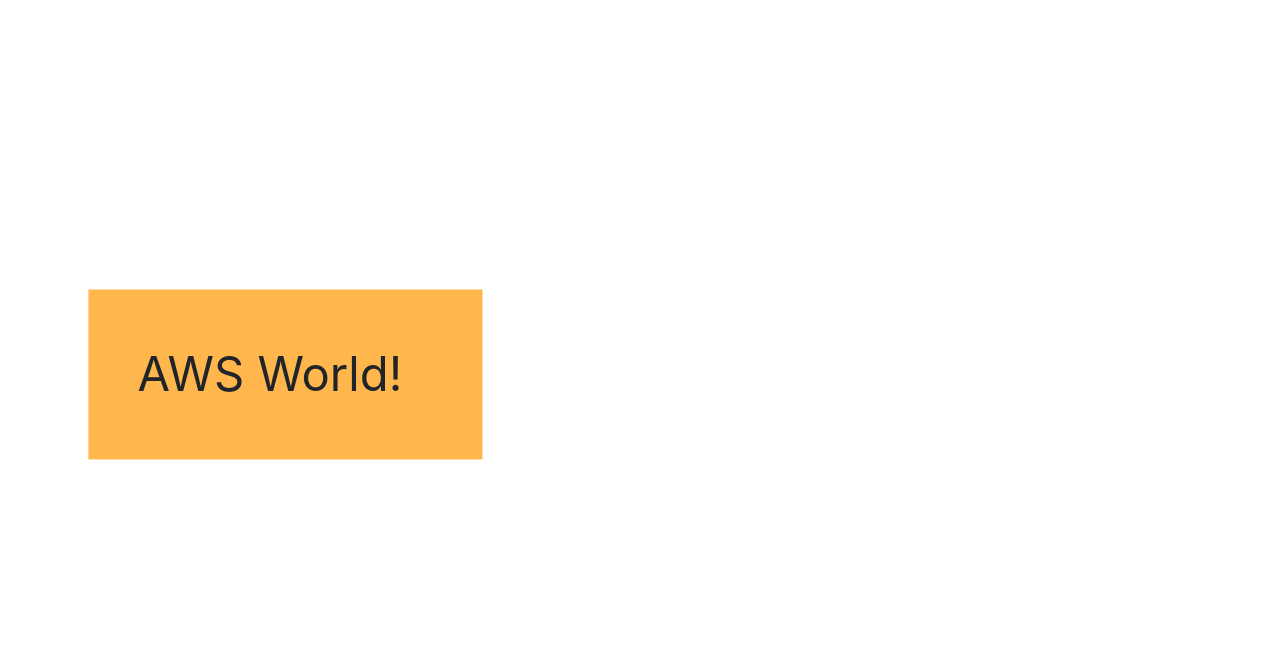
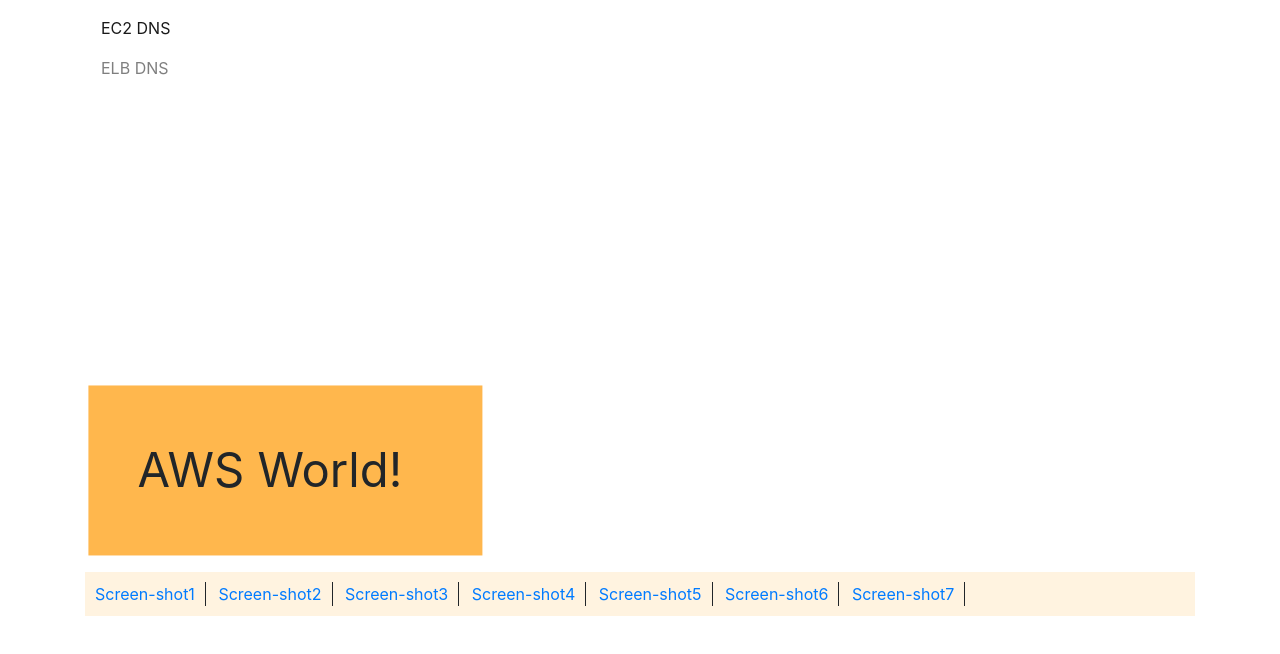
Before and after one commit to grasp/aws_interview, a plain HTML site: page index.html in a window 1280 px wide. Drawn offline with nearby package versions, Linux system fonts and the light colour scheme.

Commit message:
add dns link

```diff
--- a/index.html
+++ b/index.html
@@ -6,6 +6,27 @@
 
 <body>
 <div class="container">
+
+<div>
+<nav class="navbar navbar-light bg-faded">
+
+<ul class="nav navbar-nav">
+<li class="nav-item active">
+   <a href="http://ec2-52-74-159-21.ap-southeast-1.compute.amazonaws.com/" class="nav-link">
+   EC2 DNS</a>
+
+</li>
+
+<li class="nav-item ">
+   <a href="http://awsinterviewelb-1328659711.ap-southeast-1.elb.amazonaws.com/" class="nav-link">
+   ELB DNS</a>
+</li>
+
+</ul>
+
+</nav>
+</div>
+
 <div classs="row flex-items-xs-middle" style="height:100%">
 
  <div class="m-x-auto col-xs" style="width: 400px; margin-top:100px;">
@@ -21,14 +42,39 @@
    AWS World!
  </p>
 
+</div>
 
 
+<div class="m-x-auto col-xs text-xs-center">
+   <ul class="list-inline text-xs-center" style="background-color:#FFF3E0;;padding:10px;" >
+   <li class="list-inline-item" style="border-right:solid;border-right-width:1px;padding-right:10px">
+   	<a href="https://s3-ap-southeast-1.amazonaws.com/hunterawsinterview/aws_interview/screen_shot1.png">Screen-shot1</a>
+   </li>
+    <li class="list-inline-item" style="border-right:solid;border-right-width:1px;padding-right:10px">
+   	<a href="https://s3-ap-southeast-1.amazonaws.com/hunterawsinterview/aws_interview/screen-shot2.png">Screen-shot2</a>
+   </li>
 
-
-
+    <li class="list-inline-item" style="border-right:solid;border-right-width:1px;padding-right:10px">
+   	<a href="https://s3-ap-southeast-1.amazonaws.com/hunterawsinterview/aws_interview/screen-shot3.png">Screen-shot3</a>
+   </li>
+      <li class="list-inline-item" style="border-right:solid;border-right-width:1px;padding-right:10px">
+   	<a href="https://s3-ap-southeast-1.amazonaws.com/hunterawsinterview/aws_interview/screen-shot4.png">Screen-shot4</a>
+   </li>
+      <li class="list-inline-item" style="border-right:solid;border-right-width:1px;padding-right:10px">
+   	<a href="https://s3-ap-southeast-1.amazonaws.com/hunterawsinterview/aws_interview/screen-shot5.png">Screen-shot5</a>
+   </li>
+      <li class="list-inline-item" style="border-right:solid;border-right-width:1px;padding-right:10px">
+   	<a href="https://s3-ap-southeast-1.amazonaws.com/hunterawsinterview/aws_interview/screen-shot6.png">Screen-shot6</a>
+   </li>
+      <li class="list-inline-item" style="border-right:solid;border-right-width:1px;padding-right:10px">
+   	<a href="https://s3-ap-southeast-1.amazonaws.com/hunterawsinterview/aws_interview/screen-shot7.png">Screen-shot7</a>
+   </li>
+   </ul>
+ </p>
 
 </div>
 
 
+
 </body>
 </html>
```
